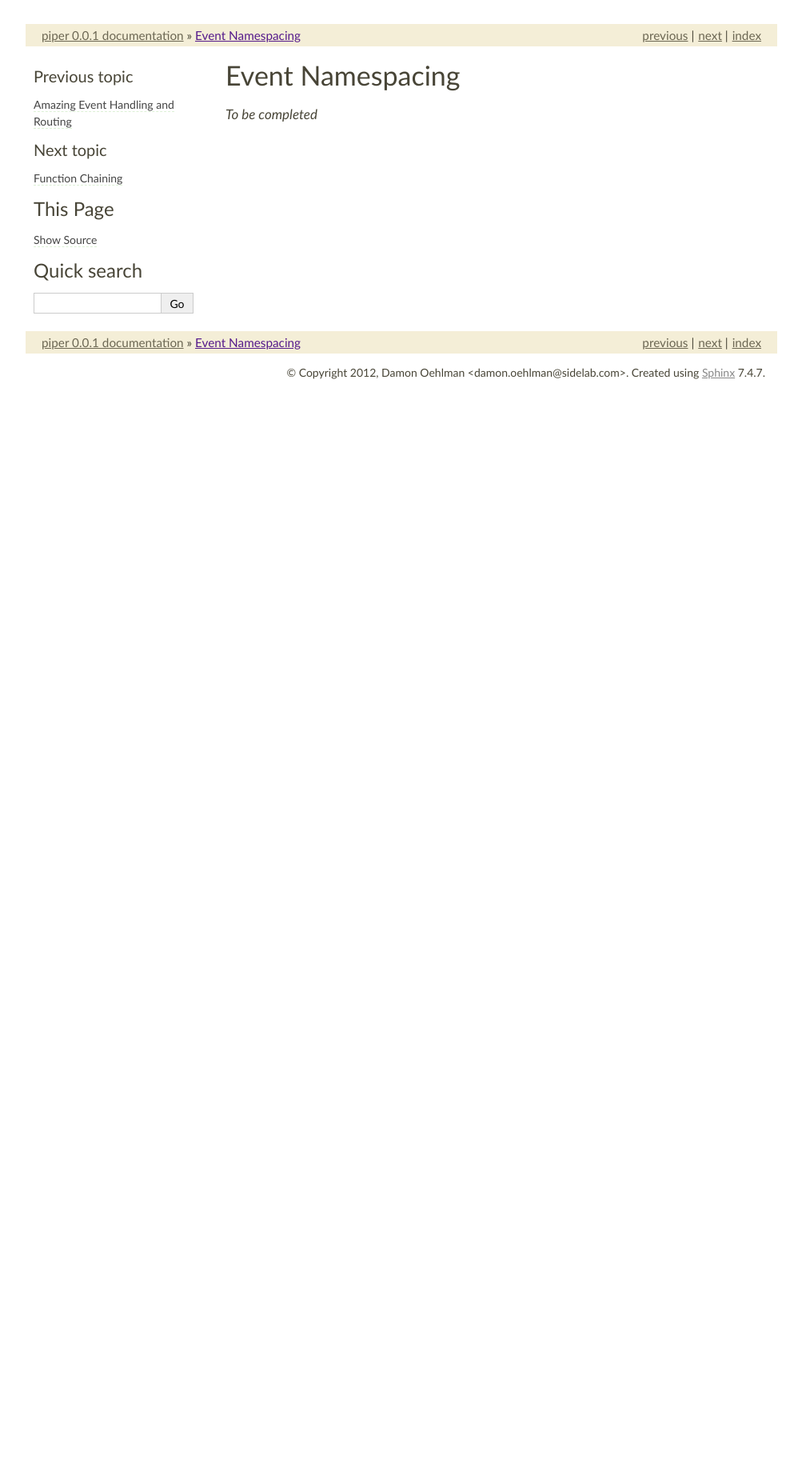
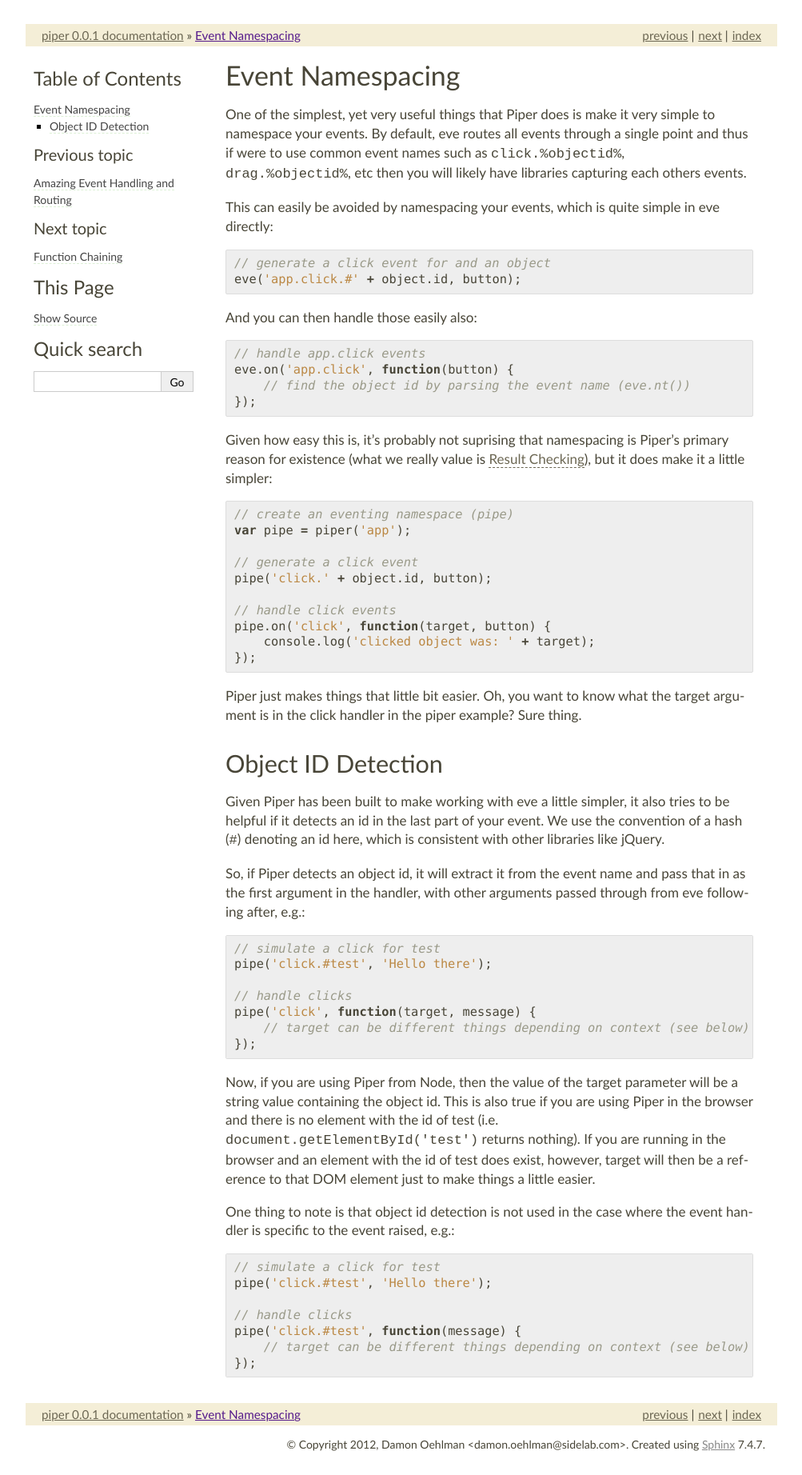
Before and after one commit to DamonOehlman/piper, a Sphinx documentation site: the page built from docs/namespacing.rst, in a window 1280 px wide. Shown: the whole page at 80% size, without its empty margins (138-1141 px from the left). Built offline with Sphinx 7.4.7, drawn with Linux system fonts in a browser that asks for light colours; pages that are not in the unit, such as notebooks, are missing from menus; before the commit the page ends 900 px from its top, so only the background shows below that.

Commit message:
Documentation updates

```diff
--- a/docs/index.rst
+++ b/docs/index.rst
@@ -7,6 +7,7 @@
    :maxdepth: 2
 
    namespacing
+   bridging
    chaining
    result-checking
 
--- a/docs/namespacing.rst
+++ b/docs/namespacing.rst
@@ -1,5 +1,61 @@
+.. highlight:: javascript
+
 =================
 Event Namespacing
 =================
 
-*To be completed*
+One of the simplest, yet very useful things that Piper does is make it very simple to namespace your events.  By default, eve routes all events through a single point and thus if were to use common event names such as ``click.%objectid%``, ``drag.%objectid%``, etc then you will likely have libraries capturing each others events.
+
+This can easily be avoided by namespacing your events, which is quite simple in eve directly::
+
+    // generate a click event for and an object
+    eve('app.click.#' + object.id, button);
+
+And you can then handle those easily also::
+
+    // handle app.click events
+    eve.on('app.click', function(button) {
+        // find the object id by parsing the event name (eve.nt())
+    });
+
+Given how easy this is, it's probably not suprising that namespacing is Piper's primary reason for existence (what we really value is :ref:`result-checking`), but it does make it a little simpler::
+
+    // create an eventing namespace (pipe)
+    var pipe = piper('app');
+
+    // generate a click event
+    pipe('click.' + object.id, button);
+
+    // handle click events
+    pipe.on('click', function(target, button) {
+        console.log('clicked object was: ' + target);
+    });
+
+Piper just makes things that little bit easier.  Oh, you want to know what the target argument is in the click handler in the piper example?  Sure thing.
+
+Object ID Detection
+===================
+
+Given Piper has been built to make working with eve a little simpler, it also tries to be helpful if it detects an id in the last part of your event.  We use the convention of a hash (``#``) denoting an id here, which is consistent with other libraries like jQuery.
+
+So, if Piper detects an object id, it will extract it from the event name and pass that in as the first argument in the handler, with other arguments passed through from eve following after, e.g.::
+
+    // simulate a click for test
+    pipe('click.#test', 'Hello there');
+
+    // handle clicks
+    pipe('click', function(target, message) {
+        // target can be different things depending on context (see below)
+    });
+
+Now, if you are using Piper from Node, then the value of the target parameter will be a string value containing the object id.  This is also true if you are using Piper in the browser and there is no element with the id of test (i.e. ``document.getElementById('test')`` returns nothing).  If you are running in the browser and an element with the id of test does exist, however, target will then be a reference to that DOM element just to make things a little easier.
+
+One thing to note is that object id detection is not used in the case where the event handler is specific to the event raised, e.g.::
+
+    // simulate a click for test
+    pipe('click.#test', 'Hello there');
+
+    // handle clicks
+    pipe('click.#test', function(message) {
+        // target can be different things depending on context (see below)
+    });
--- a/docs/result-checking.rst
+++ b/docs/result-checking.rst
@@ -1,3 +1,5 @@
+.. _result-checking:
+
 ===============
 Result Checking
 ===============
```
